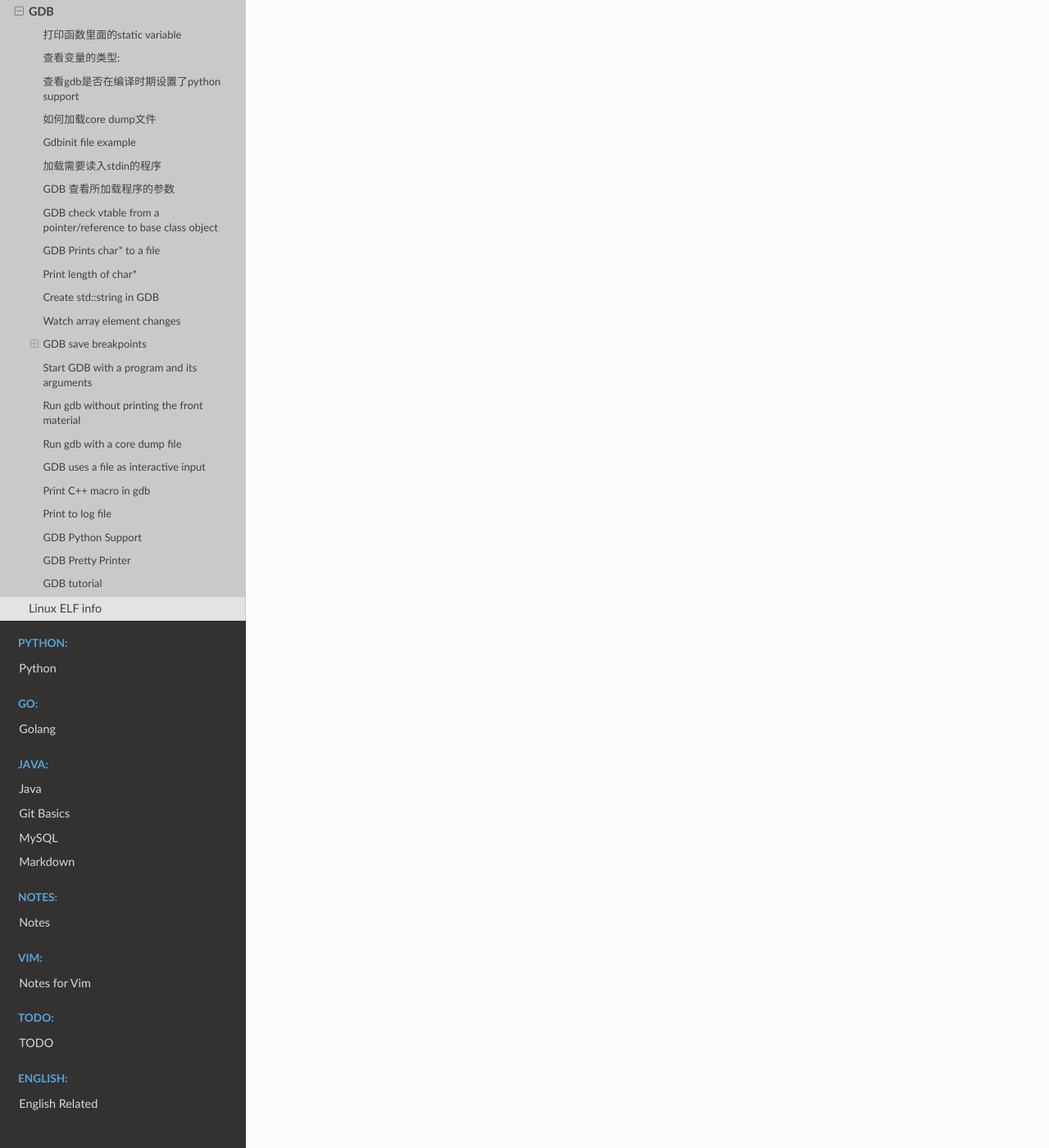
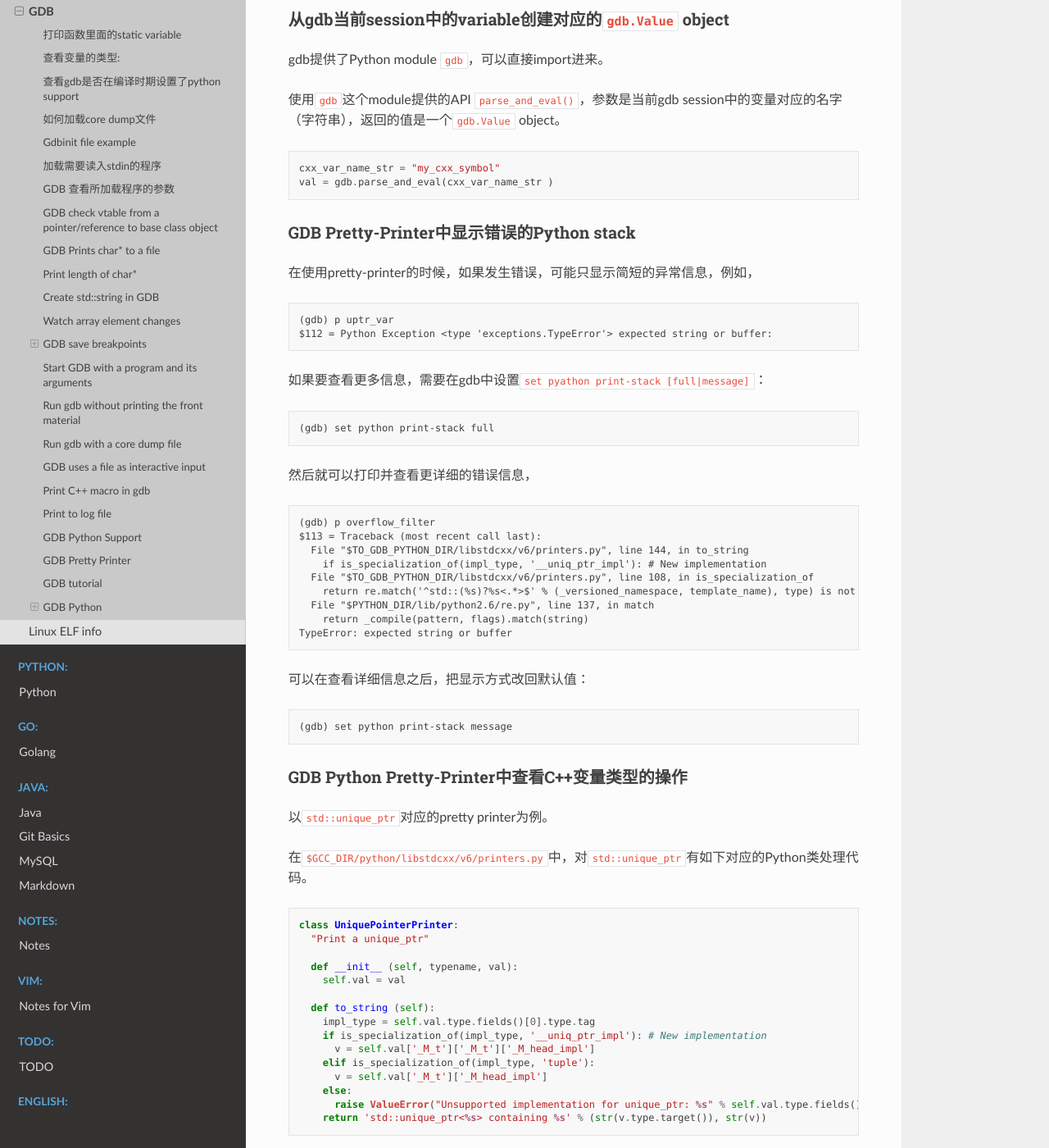
Before and after one commit to Pyrad/pyradnotes, a Sphinx documentation site: the page built from source/Linux/gdb.md, in a window 1280 px wide and 1400 px high, scrolled down 7342 px. Shown: the whole window at 82% size. Built offline with Sphinx 7.4.7 and the Read the Docs theme 2.0.0, drawn with Linux system fonts in a browser that asks for light colours; some of the changed text lies outside the part shown.

Commit message:
GDB A new section GDB Python
Some GDB Python related stuffs

````diff
--- a/source/Linux/gdb.md
+++ b/source/Linux/gdb.md
@@ -309,3 +309,151 @@
 ## GDB tutorial
 
 [RMS's gdb Debugger Tutorial](http://www.unknownroad.com/rtfm/gdbtut/)
+
+
+## GDB Python
+
+### Pretty Printer
+
+为了使用STL的**pretty-printer**，需要把对应版本的gcc目录下面`libstdcxx`拷贝到某个专门给GDB使用的目录，然后在`~/.gdbinit`中加入对应的Python代码以便生效。
+
+比如，把gcc-7.3.0中的`libstdcxx`拷贝到`~/scripts/python.utilities/PythonGdb`中：
+
+```bash
+cp -rf ${GCC_DIR}/python/libstdcxx/ ~/scripts/python.utilities/PythonGdb/libstdcxx
+```
+
+然后在`~/.gdbinit`中加入如下代码
+
+```python
+handle SIG35 noprint nostop
+
+#------------------------------------------------------------
+# Import the pretty-printer module from a local backup dir
+#------------------------------------------------------------
+python
+import sys
+sys.path.insert(0, '~/scripts/python.utilities/PythonGdb')
+from libstdcxx.v6.printers import register_libstdcxx_printers
+register_libstdcxx_printers(None)
+end
+```
+
+
+### 查看编译GDB时的配置信息(Python)
+
+可以使用`--configuration`参数进行查看
+
+```bash
+gdb --configuration
+```
+
+### gdb中执行Python script
+
+编写Python script，**并且**以`.py`作为后缀。
+
+然后在gdb中直接source即可
+
+```gdb
+(gdb) source myPyCmds.py
+```
+
+也可直接在gdb中键入命令`py`，进入Python prompt，输入Python代码结束之后，以`end`结尾并回车，即可执行输入的Python代码。
+
+```gdb
+(gdb) py
+> import gdb
+> val = gdb.Value(0)
+> end
+(gdb)
+```
+
+
+### 从gdb当前session中的variable创建对应的`gdb.Value` object
+
+gdb提供了Python module `gdb`，可以直接import进来。
+
+使用`gdb`这个module提供的API `parse_and_eval()`，参数是当前gdb session中的变量对应的名字（字符串），返回的值是一个`gdb.Value` object。
+
+```python
+cxx_var_name_str = "my_cxx_symbol"
+val = gdb.parse_and_eval(cxx_var_name_str )
+```
+
+### GDB Pretty-Printer中显示错误的Python stack
+
+在使用pretty-printer的时候，如果发生错误，可能只显示简短的异常信息，例如，
+
+```gdb
+(gdb) p uptr_var
+$112 = Python Exception <type 'exceptions.TypeError'> expected string or buffer:
+```
+
+如果要查看更多信息，需要在gdb中设置`set pyathon print-stack [full|message]`：
+
+```gdb
+(gdb) set python print-stack full
+```
+
+然后就可以打印并查看更详细的错误信息，
+
+```gdb
+(gdb) p overflow_filter
+$113 = Traceback (most recent call last):
+  File "$TO_GDB_PYTHON_DIR/libstdcxx/v6/printers.py", line 144, in to_string
+    if is_specialization_of(impl_type, '__uniq_ptr_impl'): # New implementation
+  File "$TO_GDB_PYTHON_DIR/libstdcxx/v6/printers.py", line 108, in is_specialization_of
+    return re.match('^std::(%s)?%s<.*>$' % (_versioned_namespace, template_name), type) is not None
+  File "$PYTHON_DIR/lib/python2.6/re.py", line 137, in match
+    return _compile(pattern, flags).match(string)
+TypeError: expected string or buffer
+```
+
+可以在查看详细信息之后，把显示方式改回默认值：
+
+```gdb
+(gdb) set python print-stack message
+```
+
+
+### GDB Python Pretty-Printer中查看C++变量类型的操作
+
+以`std::unique_ptr`对应的pretty printer为例。
+
+在`$GCC_DIR/python/libstdcxx/v6/printers.py`中，对`std::unique_ptr`有如下对应的Python类处理代码。
+
+```python
+class UniquePointerPrinter:
+  "Print a unique_ptr"
+
+  def __init__ (self, typename, val):
+    self.val = val
+
+  def to_string (self):
+    impl_type = self.val.type.fields()[0].type.tag
+    if is_specialization_of(impl_type, '__uniq_ptr_impl'): # New implementation
+      v = self.val['_M_t']['_M_t']['_M_head_impl']
+    elif is_specialization_of(impl_type, 'tuple'):
+      v = self.val['_M_t']['_M_head_impl']
+    else:
+      raise ValueError("Unsupported implementation for unique_ptr: %s" % self.val.type.fields()[0].type.tag)
+    return 'std::unique_ptr<%s> containing %s' % (str(v.type.target()), str(v))
+```
+
+在函数`to_string()`中，
+
+- `self.val`的类型是`gdb.Value`，它用来表示当前gdb session中一个对应的C/C++ object，这样以便在Python中访问。关于这个类，可以查看gnu gdb手册中*Extending GDB*这一章关于`gdb.Value`类和其上的成员的说明。
+
+- `self.val.type`返回的是一个类型为`gdb.Type`的object。
+
+- `self.val.type.fields()`返回的是一个Python `list` object，其中每个元素都是一个`gdb.Field`的object，可以查看手册中`gdb.Type`的说明。
+
+- `self.val.type.fields()[0]`返回一个`gdb.Field` object
+
+- `self.val.type.fields()[0].type`返回一个`gdb.Field` object上的`type`成员，它也是一个`gdb.Type`类型的对象。
+
+- `self.val.type.fields()[0].type.tag`返回的是这个`gdb.Type`类型的`tag`（实际上就是一个字符串），手册中说它是*The tag name for this type. The tag name is the name after struct, union, or enum in C and C++*，也就是关键字`class`后面那个的名字。
+
+  需要注意的是，有时候这个`tag`会返回一个`None`，在`std::unique_ptr`的pretty printer中我就遇到这个问题。这种情况下，我的临时办法是使用`self.val.type.fields()[0].type.name`，它返回的也是一个Python字符串，它类似于这样：`std::unique_ptr<XXXXX>::__tuple_type`。
+
+  然后根据这个返回的名字字符串做判断。
````
